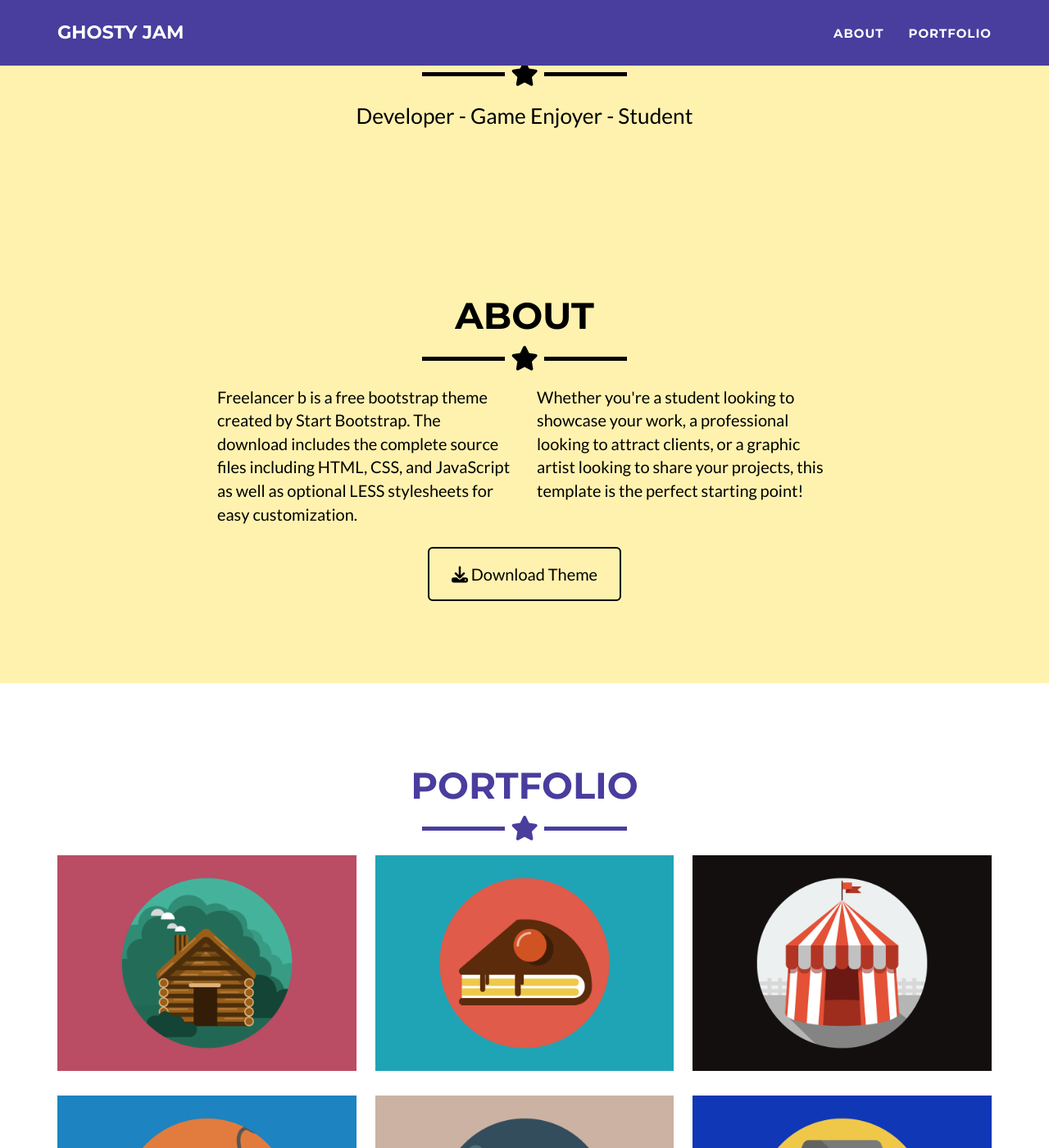
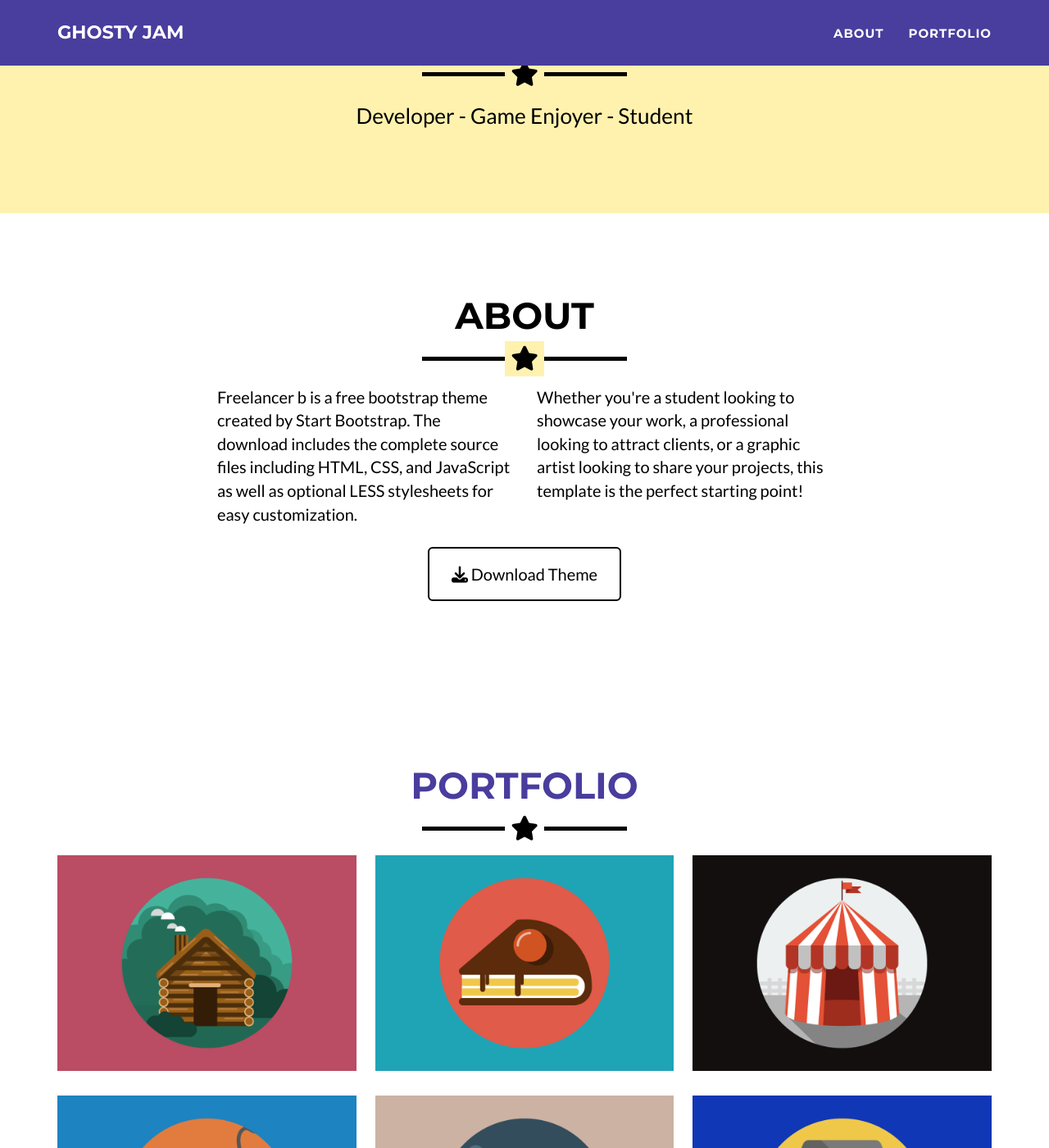
Before and after one commit to GhostyJam/GhostyJam.github.io, a Jekyll site: the page built from _posts/2014-07-18-project-1.markdown, in a window 1280 px wide and 1400 px high, scrolled down 559 px. Shown: the whole window at 82% size. Built offline with Jekyll 4.4.1, drawn with Linux system fonts in a browser that asks for light colours.

Commit message:
color changes

```diff
--- a/_includes/css/main.css
+++ b/_includes/css/main.css
@@ -68,11 +68,11 @@
 }
 
 hr.star-primary {
-    border-color: #{{ site.color.secondary }};
+    border-color: #000000;
 }
 
 hr.star-primary:after {
-    color: #{{ site.color.secondary }};
+    color: #000000;
     background-color: #fff;
 }
 
@@ -182,7 +182,7 @@
 
 section.success {
     color: #000000;
-    background: #{{ site.color.primary }};
+    /*background: #{{ site.color.primary }};*/
 }
 
 @media(max-width:767px) {
```
